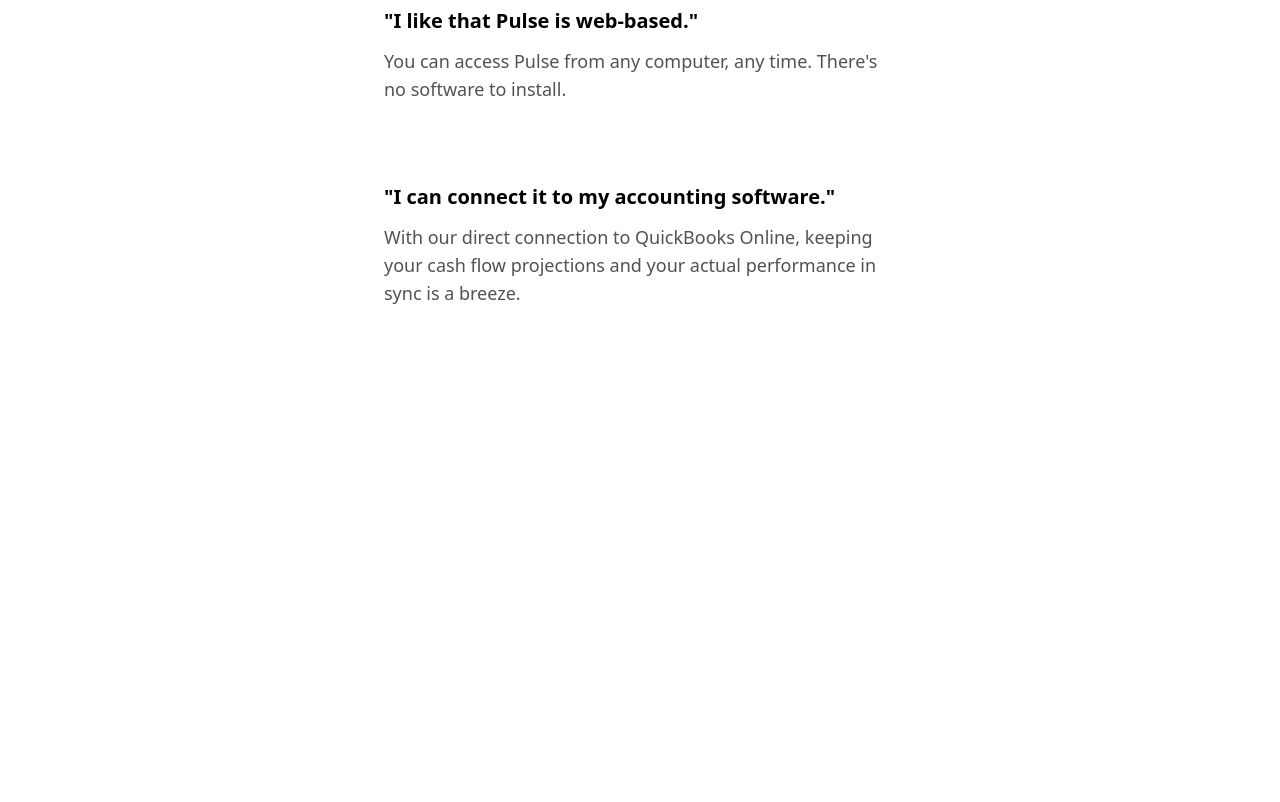
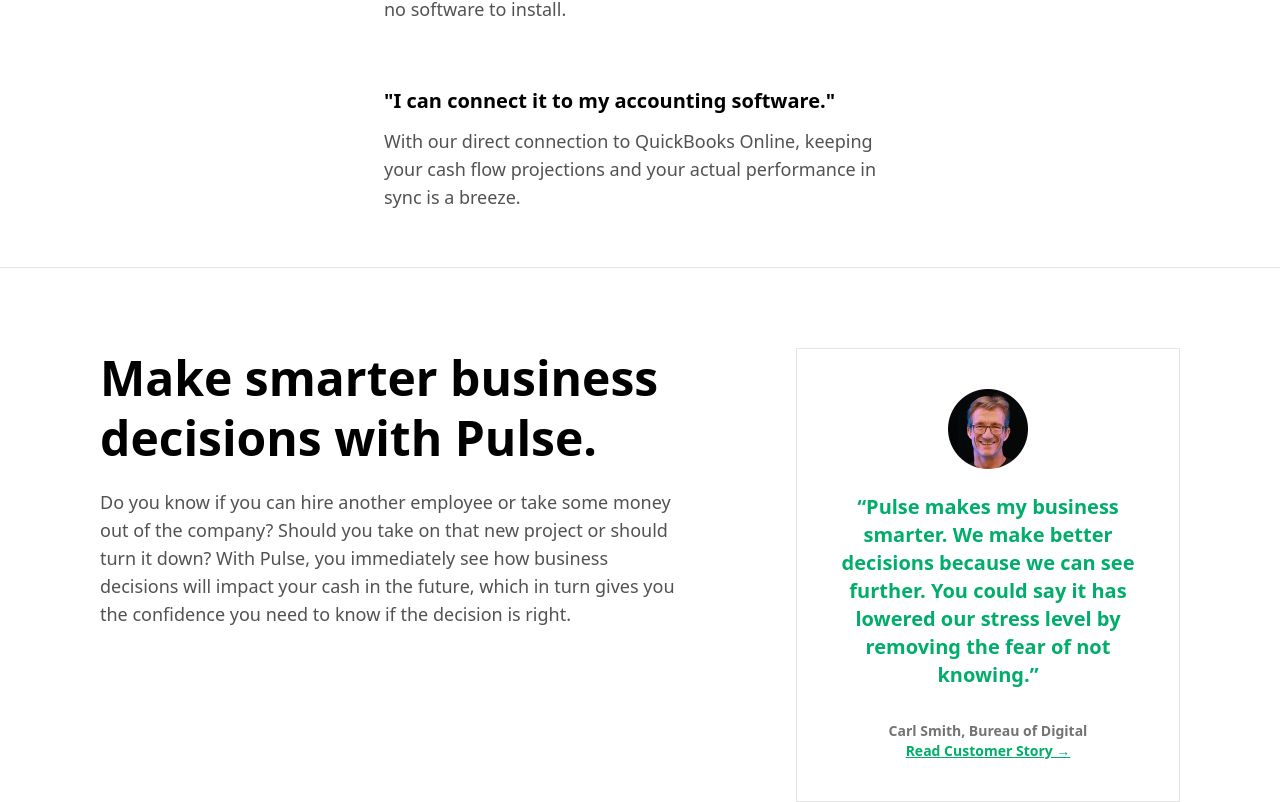
Before and after one commit to ShayokhShorfuddin/pulse, a React (Vite) app: page / in a window 1280 px wide. Shown: the part 2271-3073 px from the top of the page. Before the commit the page ends 2578 px from the top, so only its background shows below. Built offline with nearby package versions, Linux system fonts and the light colour scheme.

Commit message:
add customer testimonial

```diff
--- a/src/App.tsx
+++ b/src/App.tsx
@@ -1,3 +1,4 @@
+import CustomerTestimonial from "./components/CustomerTestimonial";
 import Hero from "./components/Hero";
 import Navbar from "./components/Navbar";
 import Testimonials from "./components/Testimonials";
@@ -8,6 +9,7 @@
 			<Navbar />
 			<Hero />
 			<Testimonials />
+			<CustomerTestimonial />
 		</>
 	);
 }
--- /dev/null
+++ b/src/components/CustomerTestimonial.tsx
@@ -0,0 +1,45 @@
+import Customer from "@/assets/customer.png";
+
+export default function CustomerTestimonial() {
+	return (
+		<section className="mt-20">
+			<div className="flex flex-col md:flex-row justify-center items-center md:items-start gap-x-30 gap-y-12 px-5">
+				<div className="flex flex-col gap-y-5 max-w-xl">
+					<p className="text-[clamp(1.4rem,5.5vw,3rem)] font-bold leading-tight">
+						Make smarter business decisions with Pulse.
+					</p>
+
+					<p className="sm:text-lg text-neutral-600">
+						Do you know if you can hire another employee or take some money out
+						of the company? Should you take on that new project or should turn
+						it down? With Pulse, you immediately see how business decisions will
+						impact your cash in the future, which in turn gives you the
+						confidence you need to know if the decision is right.
+					</p>
+				</div>
+
+				{/* Customer testimonial card */}
+				<div className="flex flex-col items-center p-5 sm:p-10 border border-neutral-200 max-w-sm">
+					<img src={Customer} alt="" className="size-20" />
+
+					<p className="mt-6 text-lg sm:text-xl text-center text-[#00ad6a] font-semibold">
+						“Pulse makes my business smarter. We make better decisions because
+						we can see further. You could say it has lowered our stress level by
+						removing the fear of not knowing.”
+					</p>
+
+					<p className="mt-8 text-neutral-500 font-sans text-sm font-semibold">
+						Carl Smith, Bureau of Digital
+					</p>
+
+					<a
+						href="/"
+						className="text-[#00ad6a] underline font-sans text-sm font-semibold"
+					>
+						Read Customer Story →
+					</a>
+				</div>
+			</div>
+		</section>
+	);
+}
--- a/src/components/Testimonials.tsx
+++ b/src/components/Testimonials.tsx
@@ -37,7 +37,7 @@
 
 export default function Testimonials() {
 	return (
-		<section className="mt-10 lg:mt-20 text-center px-5">
+		<section className="mt-10 lg:mt-20 text-center px-5 border-b border-neutral-200 pb-14">
 			<p className="text-[clamp(1.3rem,4.2vw,2.5rem)] font-bold">
 				Business owners trust Pulse.
 			</p>
@@ -45,7 +45,7 @@
 				Below are real quotes from business owners.
 			</p>
 
-			<div className="flex flex-col items-center max-w-lg gap-y-20 mx-auto mt-16 text-left">
+			<div className="flex flex-col items-center max-w-lg gap-y-16 mx-auto mt-16 text-left">
 				{quotes.map((quote) => (
 					<div key={quote.quote}>
 						<p className="text-xl font-bold">"{quote.quote}"</p>
```
Also changed, not shown: src/assets/customer.png (added).
